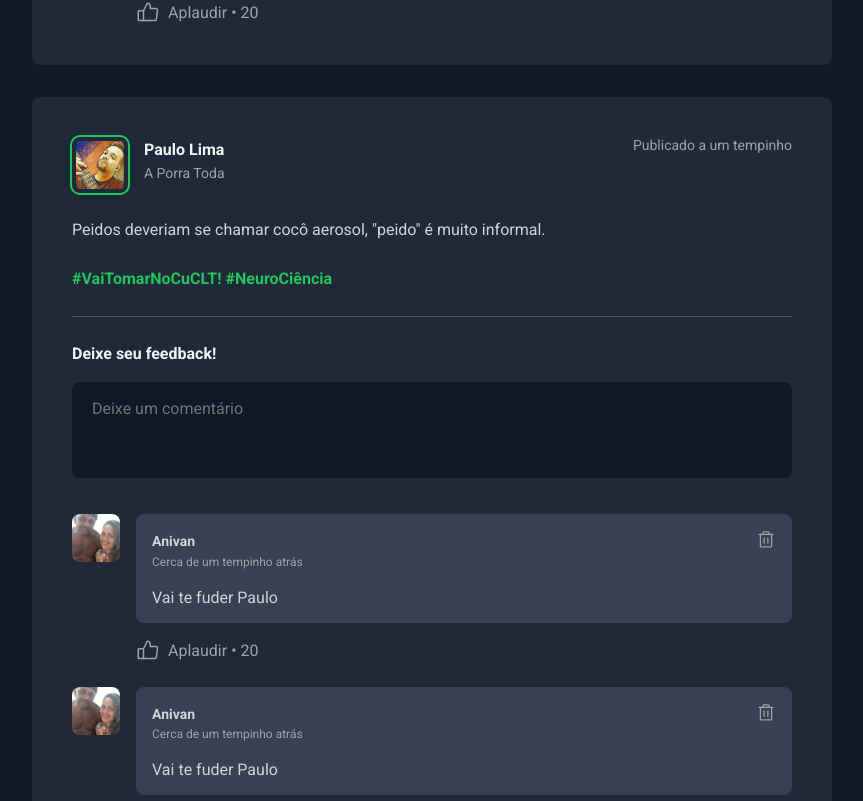
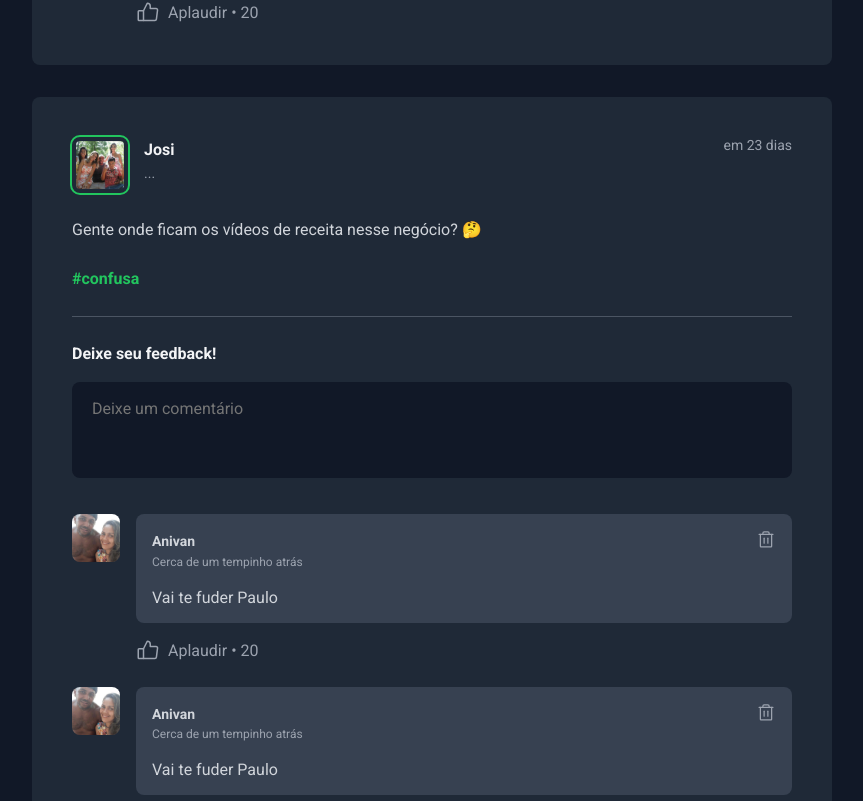
Before and after one commit to Andr7890/IgniteFeed, a React (Vite) app: page / in a window 1280 px wide. Shown: the part 999-1800 px from the top of the page, without its empty margins (272-1135 px from the left). Built offline with nearby package versions, Linux system fonts and the light colour scheme.

Commit message:
Post Properties

```diff
--- a/package.json
+++ b/package.json
@@ -10,6 +10,7 @@
     "preview": "vite preview"
   },
   "dependencies": {
+    "date-fns": "^2.30.0",
     "phosphor-react": "^1.4.1",
     "react": "^18.2.0",
     "react-dom": "^18.2.0"
--- a/src/App.jsx
+++ b/src/App.jsx
@@ -5,6 +5,35 @@ import { Sidebar } from "./components/Sidebar";
 import styles from './App.module.css'
 
 import './global.css';
+
+const posts = [
+  {
+    id:1,
+    author: {
+      avatarUrl:'src/assets/paulo-profile-pic.jpg',
+      name: 'Paulo Lima',
+      role: 'Messias da Tecnologia'
+    },
+    content:[
+      {type: 'paragraph', content: 'Peidos deveriam se chamar cocô aerosol, "peido" é muito informal.'},
+      {type: 'link', content: '#VaiTomarNoCuCLT!'},
+    ],
+    publishedAt: new Date('2023-07-19 10:25:48'),
+  },
+  {
+    id:2,
+    author: {
+      avatarUrl:'src/assets/josi-profile-pic.jpg',
+      name: 'Josi',
+      role: '...'
+    },
+    content:[
+      {type: 'paragraph', content: 'Gente onde ficam os vídeos de receita nesse negócio? 🤔'},
+      {type: 'link', content: '#confusa'},
+    ],
+    publishedAt: new Date('2023-07-22 12:42:21'),
+  },
+]
 
 export function App () {
   return(
@@ -17,22 +46,15 @@ export function App () {
       <Sidebar />
 
         <main>
-
-          <Post
-            author='Paulo Lima'
-            content='Peidos deveriam se chamar cocô aerosol, "peido" é muito informal. (vai tomar no cu CLT!)'
-          />
-
-          <Post
-            author='Anivan Alves'
-            content='Rabuja cadê? Cadê o Dééééééé'
-          />
-
-          <Post
-          author='Josi(Rosen)'
-          content='Gente onde ficam os vídeos de receita nesse negócio? (🤔)'
-          />
-
+          {posts.map(post => {
+            return(
+              <Post
+                author= {post.author}
+                content= {post.content}
+                publishedAt= {post.publishedAt}
+              />
+            )
+          })}
         </main>
 
       </div>
--- a/src/components/Post.jsx
+++ b/src/components/Post.jsx
@@ -1,31 +1,45 @@
+import { format, formatDistanceToNow } from 'date-fns';
+import ptBR from 'date-fns/locale/pt-BR';
+
 import { Avatar } from './Avatar';
 import { Comment } from './Comment';
 import styles from './Post.module.css';
 
-export function Post() {
+export function Post({author, publishedAt, content}) {
+
+    const publishedDateFormatted = format(publishedAt, "dd 'de' LLLL 'às' HH:mm 'h", {
+       locale: ptBR,
+    } );
+
+    const publishedDateRelativeNow = formatDistanceToNow (publishedAt,{
+        locale: ptBR,
+        addSuffix: true,
+        })
+
     return (
         <article className={styles.post}>
 
             <header>
                 <div className={styles.author}>
-                    <Avatar src="src\assets\paulo-profile-pic.jpg" alt="" />
+                    <Avatar src={author.avatarUrl} alt="" />
                     <div className={styles.authorInfo}>
-                        <strong> Paulo Lima </strong>
-                        <span> A Porra Toda </span>
+                        <strong> {author.name} </strong>
+                        <span> {author.role} </span>
                     </div>
                 </div>
 
-                <time title='09 de Julho de 2023 às 17:25h'> Publicado a um tempinho </time>
+                <time title={publishedDateFormatted} dateTime={publishedAt.toISOString()} > {publishedDateRelativeNow} </time>
             </header>
 
             <div className={styles.content}>
 
-            <p>Peidos deveriam se chamar cocô aerosol, "peido" é muito informal.</p>
-
-            <p>
-                <a href="https://www.youtube.com/watch?v=wko2BMFyVF8" target='blank'>#VaiTomarNoCuCLT!</a> {' '}
-                <a href="https://www.youtube.com/watch?v=pu0Gh3uJcH8" target='blank'>#NeuroCiência</a>
-            </p>
+                 {content.map(line =>{
+                    if (line.type === 'paragraph'){
+                        return <p>{line.content}</p>;
+                    } else if (line.type === 'link'){
+                        return <p> <a href="#">{line.content}</a> </p>
+                    }
+                 })}
 
             </div>
 
```
Also changed, not shown: src/assets/josi-profile-pic.jpg (added), 1 other file (tests, documents, lock files or other folders).
